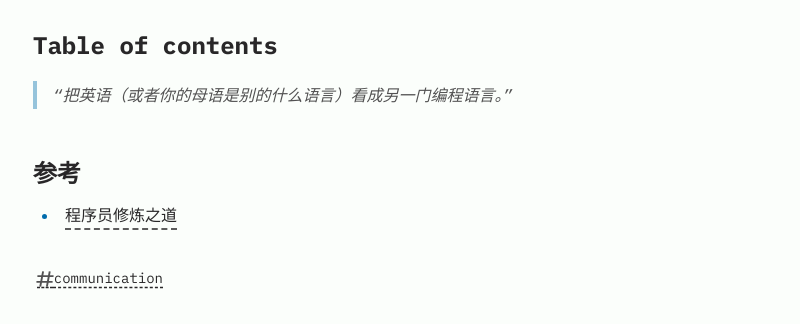
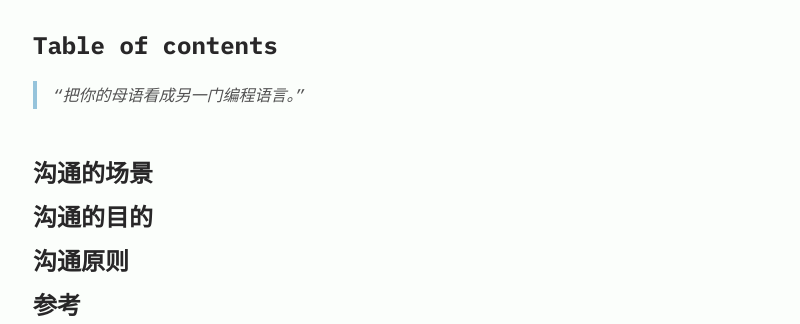
Before and after one commit to tsonglew/tsonglew.github.io, an Astro site: page /posts/programmers-communication in a window 1280 px wide. Shown: the part 324-648 px from the top of the page, without its empty margins (239-1039 px from the left). Built offline with nearby package versions, Linux system fonts and the light colour scheme; Astro itself is replaced by a stand-in of ours; some packages are replaced by stand-ins of ours.

Commit message:
feat: [blog] programmers communication skeleton

```diff
--- a/src/content/blog/programmers-communication.md
+++ b/src/content/blog/programmers-communication.md
@@ -13,7 +13,13 @@ description: ""
 
 ## Table of contents
 
-> 把英语（或者你的母语是别的什么语言）看成另一门编程语言。
+> 把你的母语看成另一门编程语言。
+
+## 沟通的场景
+
+## 沟通的目的
+
+## 沟通原则
 
 ## 参考
 
```
